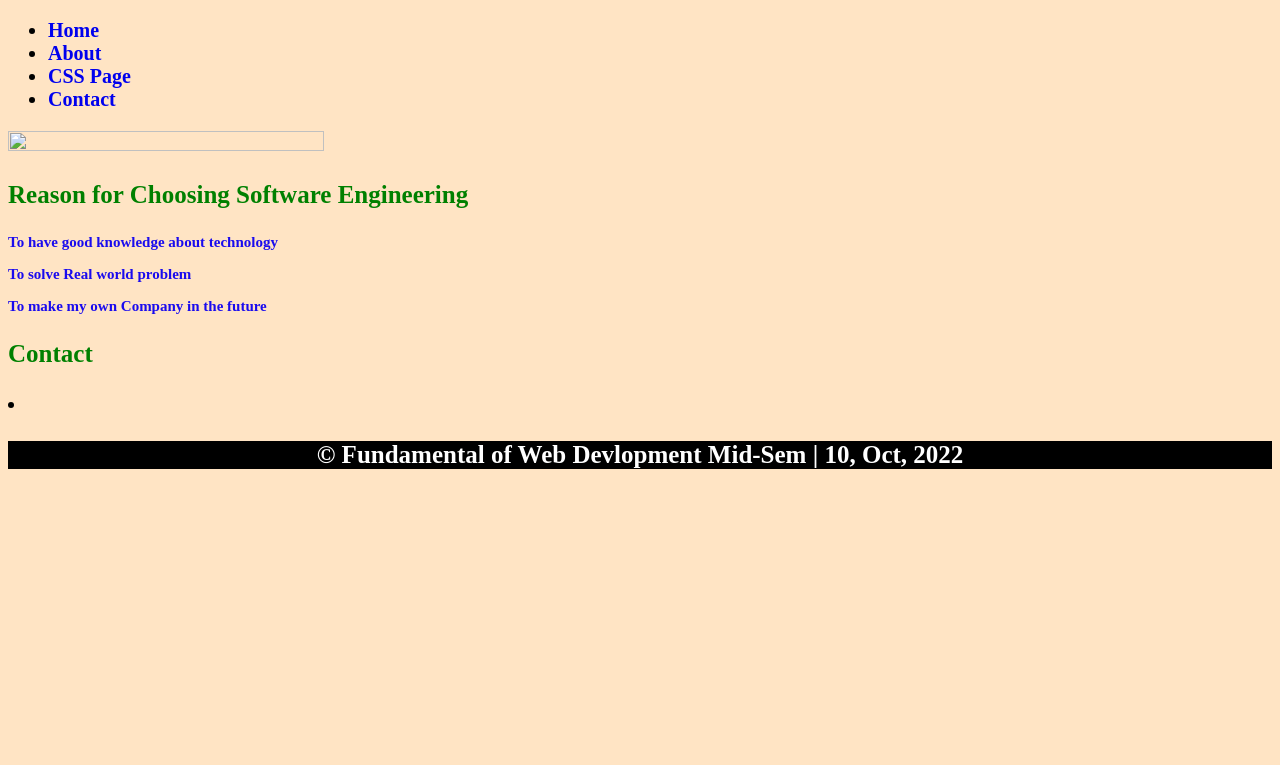
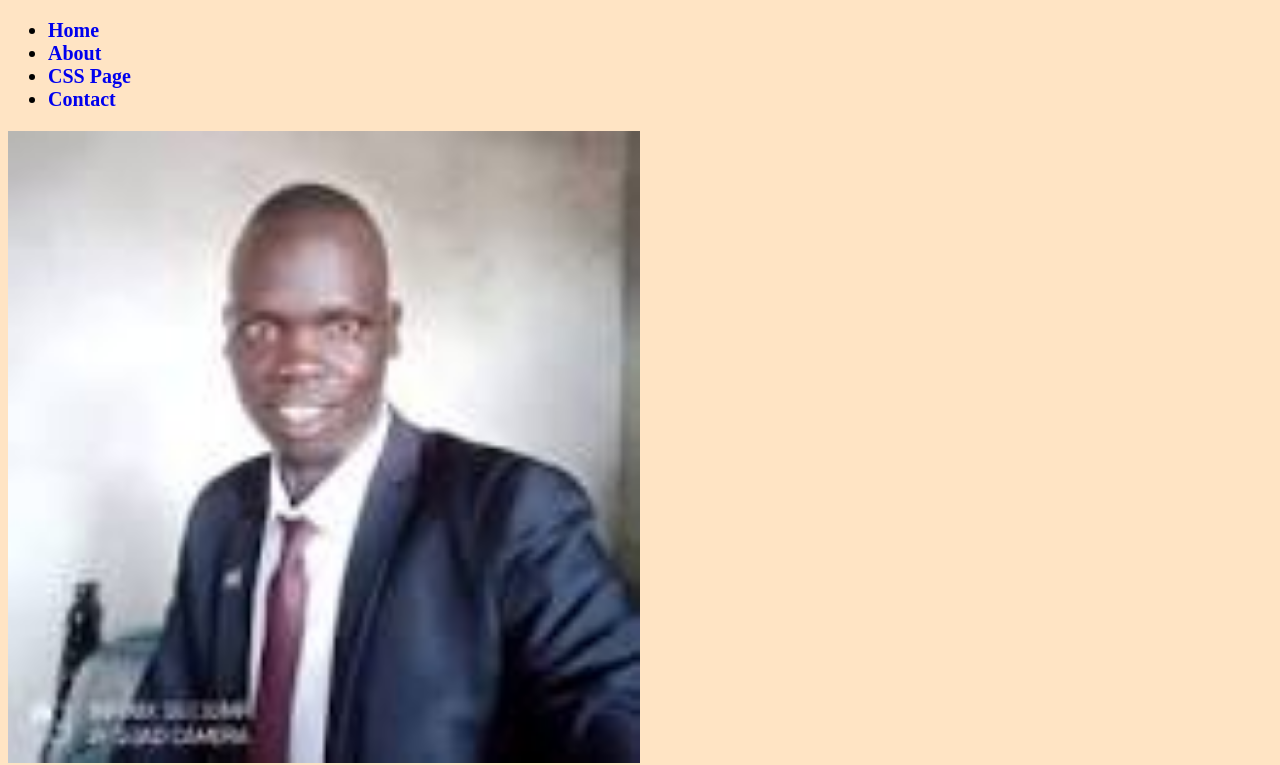
Before and after one commit to kulonglam/Mywork, a plain HTML site: page contact.html in a window 1280 px wide. Shown: the part 61-826 px from the top of the page. Before the commit the page ends 800 px from the top, so only its background shows below. Drawn offline with Linux system fonts and the light colour scheme.

Commit message:
Update contact.html

```diff
--- a/contact.html
+++ b/contact.html
@@ -16,7 +16,7 @@
             <li><a href="css.html">CSS Page</a></li>
             <li><a href="contact.html">Contact</a></li>
         </ul>
-        <img src="images/images.jpeg" width="50%" height="40%" alt="">
+        <img src="images.jpeg" width="50%" height="40%" alt="">
         <h3>Reason for Choosing Software Engineering</h3>
         <p>To have good knowledge about technology</p>
         <p>To solve Real world problem</p>
```
